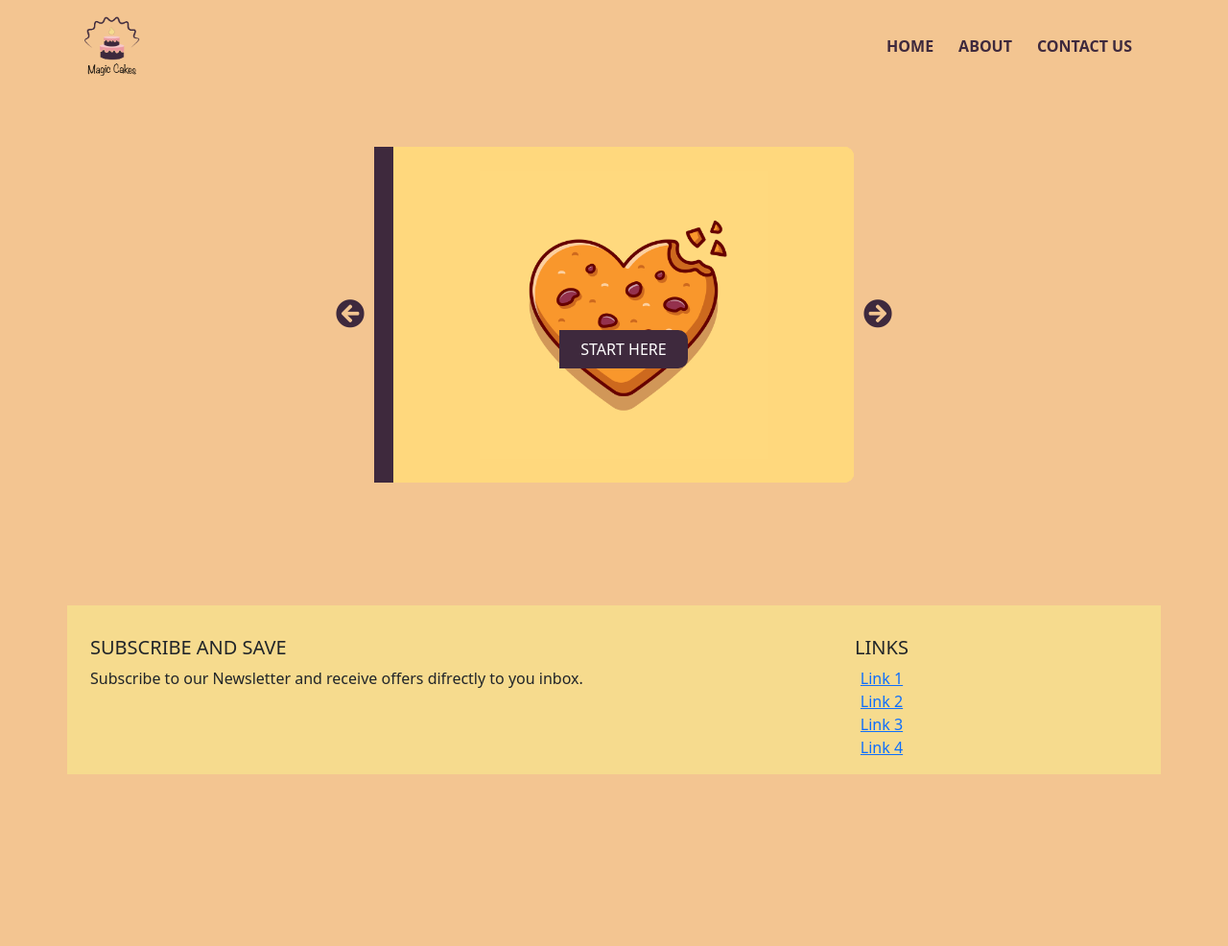
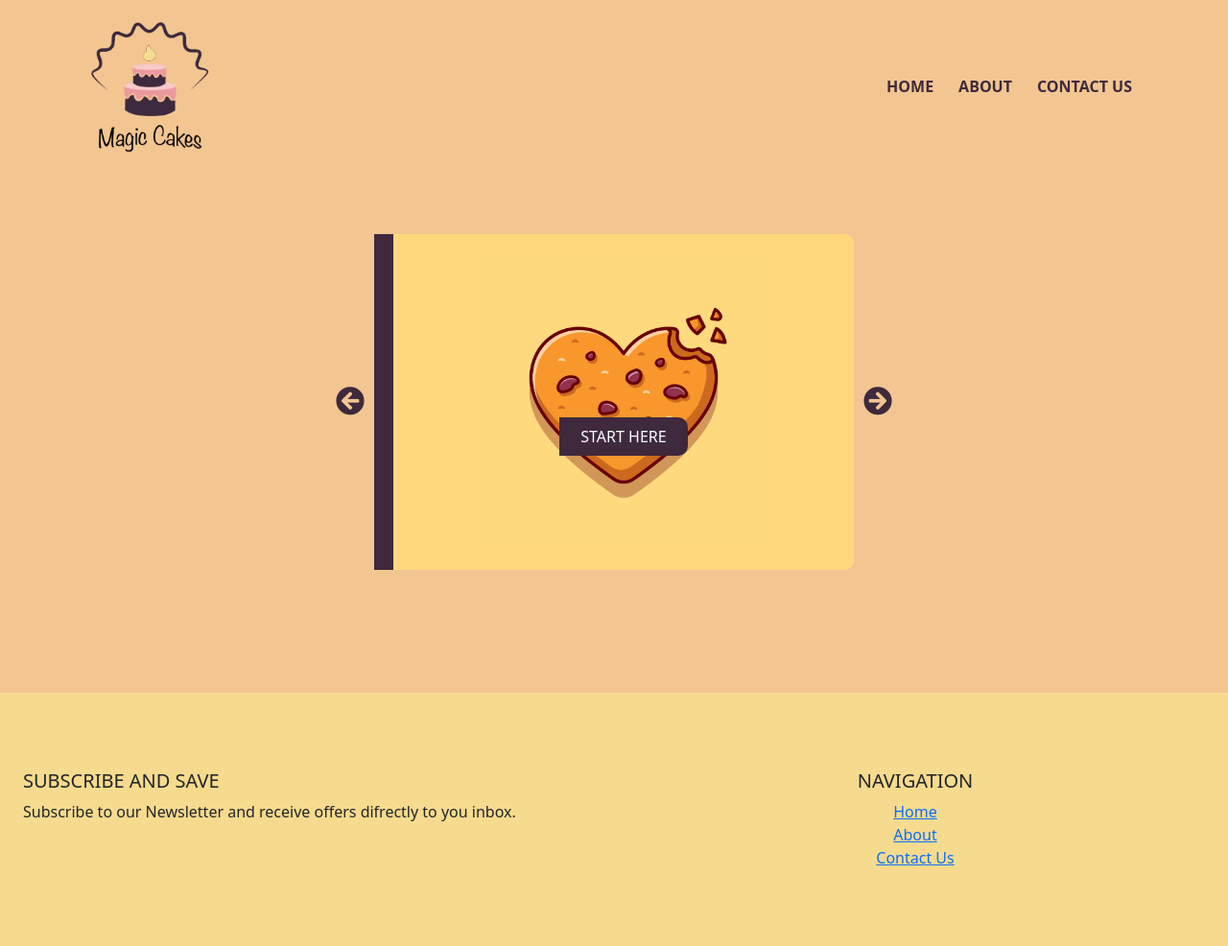
Before and after one commit to estevanconestoga/magic-cakes, a PHP site: page / in a window 1280 px wide. Shown: the whole page at 96% size. Before the commit the page ends 807 px from the top, so only its background shows below. Run offline with PHP 8.4, Linux system fonts and the light colour scheme; some libraries are stand-ins or nearby versions; grey boxes are pictures that could not be loaded.

Commit message:
Footer Changes Nov 29_1

```diff
--- a/index.html
+++ b/index.html
@@ -21,7 +21,7 @@
   <body>
     <nav class="navbar navbar-expand-lg navbar-dark">
       <div class="container-fluid">
-        <a class="navbar-brand" href="#"><img class="logo" src="Assets/logo_cake.png" width="70px" height="70px" alt=""></a>
+        <a class="navbar-brand" href="#"><img class="logo" src="Assets/logo_cake.png" alt="Website Logo"></a>
         <button class="navbar-toggler" type="button" data-bs-toggle="collapse" data-bs-target="#navbarScroll"
           aria-controls="navbarScroll" aria-expanded="false" aria-label="Toggle navigation">
           <span class="navbar-toggler-icon"></span>
@@ -112,7 +112,6 @@
     </div>
     <script src="menu.js"></script>
 
-
     <footer class="container">
       <div class="container-fluid text-center text-md-left">
         <div class="row">
@@ -124,20 +123,17 @@
 
           <div class="col-md-6 mb-md-0 mb-3">
 
-        <h5 class="text-uppercase">Links</h5>
+            <h5 class="text-uppercase ft-nav-title">Navigation</h5>
 
             <ul class="list-unstyled">
               <li>
-            <a href="#!">Link 1</a>
+                <a href="index.html" class="ft-nav-item">Home</a>
               </li>
               <li>
-            <a href="#!">Link 2</a>
+                <a href="about.html" class="ft-nav-item">About</a>
               </li>
               <li>
-            <a href="#!">Link 3</a>
-          </li>
-          <li>
-            <a href="#!">Link 4</a>
+                <a href="contact.html" class="ft-nav-item">Contact Us</a>
               </li>
             </ul>
 
--- a/style.css
+++ b/style.css
@@ -7,14 +7,15 @@
 body{
   background:#F3C591;
   height: 100vh;
+}
+
+nav{
   margin-left: 70px;
   margin-right: 70px;
 }
 
-
-
-nav{
-  background:#F3C591;
+.logo {
+  max-width: 150px;
 }
 
 .navbar-dark .navbar-nav .nav-link.active, .navbar-dark .navbar-nav .nav-link{
@@ -25,7 +26,6 @@ nav{
 }
 .navbar-dark .navbar-nav .nav-link.active:hover{
   border-bottom: 3px solid #F0A0A5;
-
   color: #3E293D;
 }
 
@@ -37,8 +37,6 @@ nav{
 .navbar-dark .navbar-nav .nav-link.active,.navbar-dark .navbar-nav .nav-link:focus{
   border-bottom:none;
 }
-
-
 
 .main{
   margin-top: 5%;
@@ -193,10 +191,14 @@ i{
   text-align: left;
 }
 
-footer {
+.row>.col-md-6.mt-md-0.mt-3, .row>.col-md-6.mb-md-0.mb-3 {
+  margin-top: 3em !important;
+}
+
+footer.container {
   padding-top: 2em;
   background-color: #f6db8e;
   margin-top: 8em;
-  margin-left: 0 !important;
-  margin-right: 0 !important;
+  max-width: 100% !important;
+  height: 33vh;
 }
```
Lines whose indentation alone changed are shown as unchanged.
